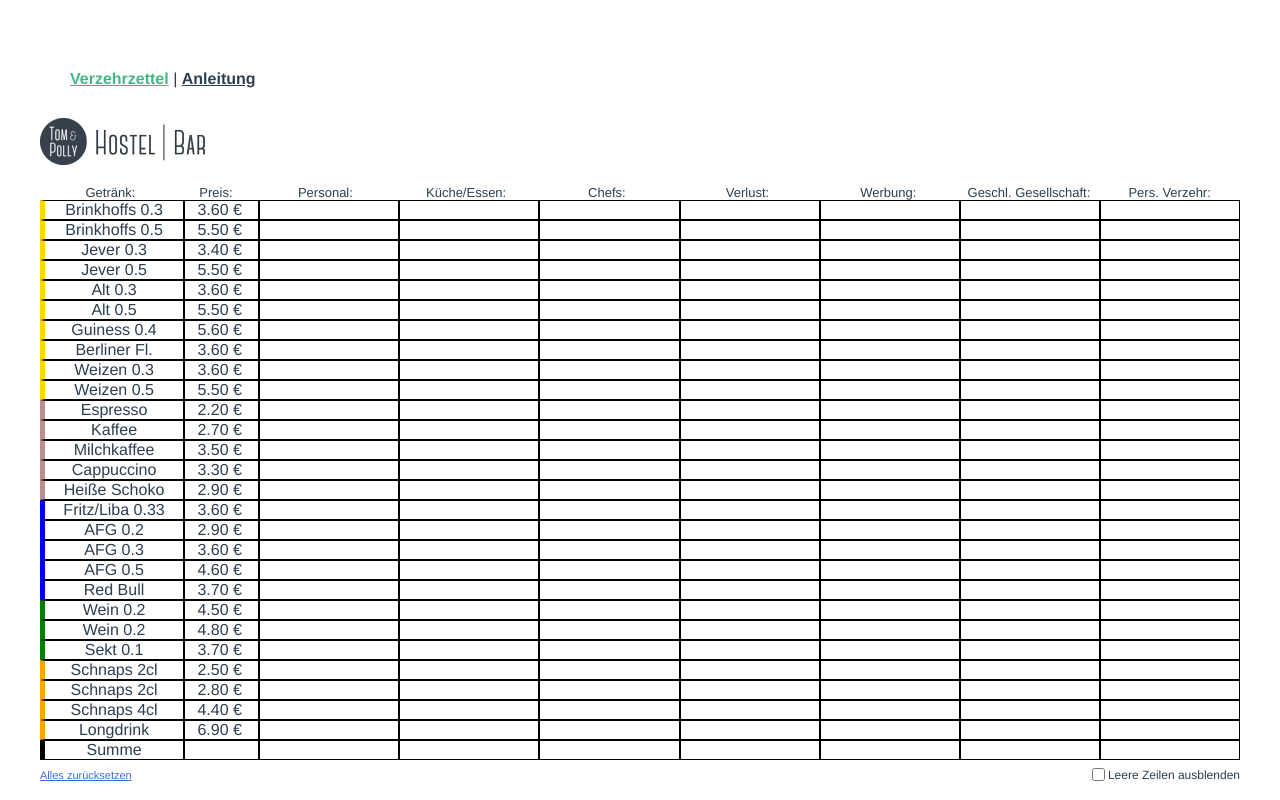
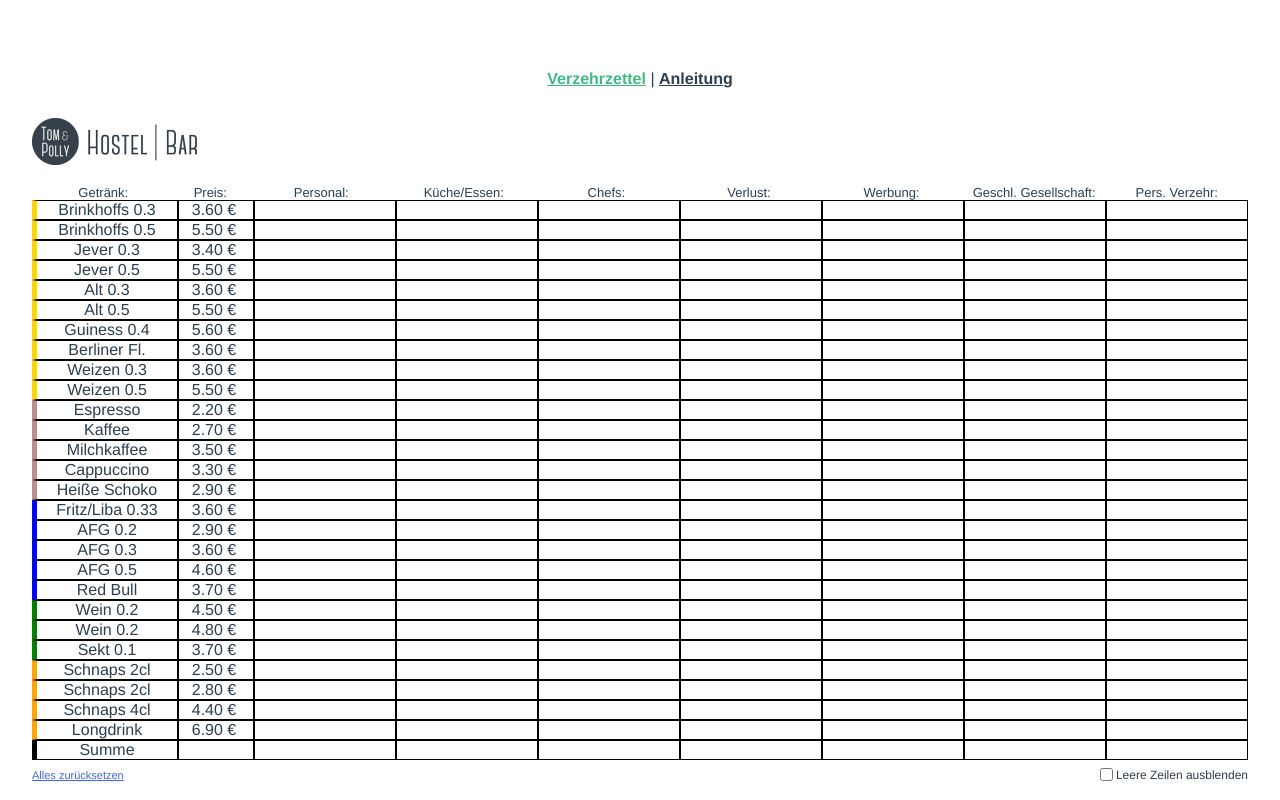
Before and after one commit to elVazquez222/verzehrzettel, a Vue app: page /#/ in a window 1280 px wide. Shown: the top 800 px of the page. Built offline with nearby package versions, Linux system fonts and the light colour scheme.

Commit message:
set max-width values

```diff
--- a/src/App.vue
+++ b/src/App.vue
@@ -13,6 +13,10 @@
   -moz-osx-font-smoothing: grayscale;
   color: #2c3e50;
   padding: 2rem;
+
+  display: flex;
+  flex-direction: column;
+  align-items: center;
 }
 
 #nav {
--- a/src/components/VerzehrZettelForm.vue
+++ b/src/components/VerzehrZettelForm.vue
@@ -786,6 +786,8 @@ label {
 
 .verzehrZettelForm {
   margin: 1rem 0;
+  width: 95vw;
+  max-width: 1400px;
 }
 .formHeader {
   text-align: center;
@@ -824,6 +826,7 @@ label {
   background: cadetblue;
   padding: 4px;
   font-size: 12px;
+  max-width: fit-content;
 }
 
 .drinkRow {
```
